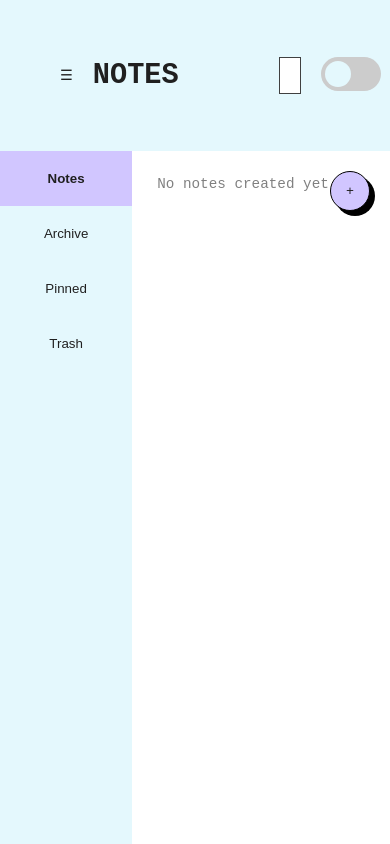
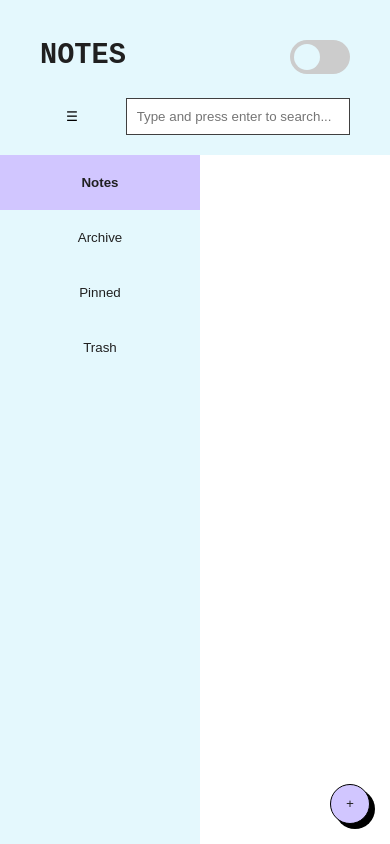
Before and after one commit to sakshikapoor/notes, a React (Create React App) app in the folder my-app/: page / in a window 390 px wide. Shown: the top 844 px of the page. Built offline with nearby package versions, Linux system fonts and the light colour scheme.

Commit message:
made design responsive to mobile view

```diff
--- a/my-app/src/App.css
+++ b/my-app/src/App.css
@@ -33,6 +33,10 @@
   pointer-events: none;
 }
 
+:focus {
+  outline: var(--primary-dark-color) solid 2px;
+}
+
 @media (prefers-reduced-motion: no-preference) {
   .App-logo {
     animation: App-logo-spin infinite 20s linear;
--- a/my-app/src/components/Header.css
+++ b/my-app/src/components/Header.css
@@ -1,5 +1,4 @@
 .header-container {
-  display: flex;
   padding: 20px;
   align-items: center;
   background-color: var(--bg-color);
@@ -15,8 +14,9 @@
 }
 
 .header-searchBox {
-  width: 45%;
-  margin-left: 100px;
+  width: -webkit-fill-available;
+  max-width: 600px;
+  margin-left: 7%;
   padding: 10px;
   background: var(--secondary-bg-color);
   color: var(--font-color);
@@ -26,9 +26,25 @@
 .header-hamburger {
   margin: 0px 20px;
   cursor: pointer;
+  border: none;
+  background: unset;
 }
 
 .clear-search {
   cursor: pointer;
   padding: 0px 10px;
 }
+.header-top {
+  justify-content: space-between;
+  display: flex;
+  margin: 0px 20px;
+  color: var(--font-color);
+}
+.header-bottom {
+  display: flex;
+  margin: 0px 20px;
+  color: var(--font-color);
+}
+.header-toggle-btn {
+  margin: 20px 0px;
+}
--- a/my-app/src/components/Header.js
+++ b/my-app/src/components/Header.js
@@ -43,11 +43,17 @@ const Header = () => {
 
   return (
     <div className="header-container">
-      <div className="header-left">
-        <div className="header-hamburger" onClick={toggleSideBar}>
+      <div className="header-top">
+        <h1>NOTES</h1>
+        <div className="header-toggle-btn">
+          <Toggle onToggle={onToggle} isChecked={theme === "dark"} />
+        </div>
+      </div>
+      <div className="header-bottom">
+        <button className="header-hamburger" onClick={toggleSideBar}>
           ☰
-        </div>
-        <h1>NOTES</h1>
+        </button>
+
         <input
           type="text"
           value={searchTerm}
@@ -65,12 +71,8 @@ const Header = () => {
             &#10005;
           </div>
         ) : (
-          ""
-        )}
-      </div>
-
-      <div className="header-toggle-btn header-right">
-        <Toggle onToggle={onToggle} isChecked={theme === "dark"} />
+            ""
+          )}
       </div>
     </div>
   );
--- a/my-app/src/components/Sidebar.css
+++ b/my-app/src/components/Sidebar.css
@@ -21,3 +21,11 @@
   background: unset;
   color: var(--font-color);
 }
+
+@media only screen and (max-width: 512px) {
+  .sidebar-container {
+    z-index: 2;
+    position: absolute;
+    transition: unset;
+  }
+}
--- a/my-app/src/components/Sidebar.js
+++ b/my-app/src/components/Sidebar.js
@@ -31,7 +31,7 @@ const Sidebar = () => {
     );
   });
 
-  const sidebarStyle = showSideBar ? {} : { width: "0px" };
+  const sidebarStyle = showSideBar ? {} : { 'width': "0px", 'position': 'unset', 'z-index': 'unset' };
 
   return (
     <div className="sidebar-container" style={sidebarStyle}>
--- a/my-app/src/components/notes/Note.css
+++ b/my-app/src/components/notes/Note.css
@@ -18,7 +18,7 @@
 }
 
 .NotesContainer {
-  width: 30%;
+  width: 300px;
   margin: 30px;
   padding: 20px;
   border: 1px solid rgba(0, 0, 0, 0.1);
@@ -40,3 +40,9 @@
     opacity: 1;
   }
 }
+
+@media only screen and (max-width: 500px) {
+  .NotesContainer {
+    width: -webkit-fill-available;
+  }
+}
--- a/my-app/src/components/notes/Note.js
+++ b/my-app/src/components/notes/Note.js
@@ -33,7 +33,7 @@ const Note = ({ note, onActionClick, onNoteClick }) => {
       action.category === note.type ? NoteCategory.others : action.category;
 
     return (
-      <div
+      <button
         key={action.id}
         className="notes-action-type"
         onClick={e => {
@@ -43,7 +43,7 @@ const Note = ({ note, onActionClick, onNoteClick }) => {
         }}
       >
         [{label}]
-      </div>
+      </button>
     );
   });
 
--- a/my-app/src/components/notes/NoteList.css
+++ b/my-app/src/components/notes/NoteList.css
@@ -21,6 +21,8 @@
   font-size: 10px;
   cursor: pointer;
   padding: 10px;
+  background: unset;
+  border: none;
   text-transform: uppercase;
 }
 
@@ -38,3 +40,8 @@
   text-transform: capitalize;
   font-size: larger;
 }
+@media only screen and (max-width: 1200px) {
+  .notes-action-type:last-child {
+    padding-left: unset;
+  }
+}
--- a/my-app/src/components/notes/NotesContainer.css
+++ b/my-app/src/components/notes/NotesContainer.css
@@ -107,6 +107,8 @@
     height: 40px;
     width: 40px;
     padding: 10px;
+    position: fixed;
+    bottom: 0;
   }
 
   .note-create:after {
```
